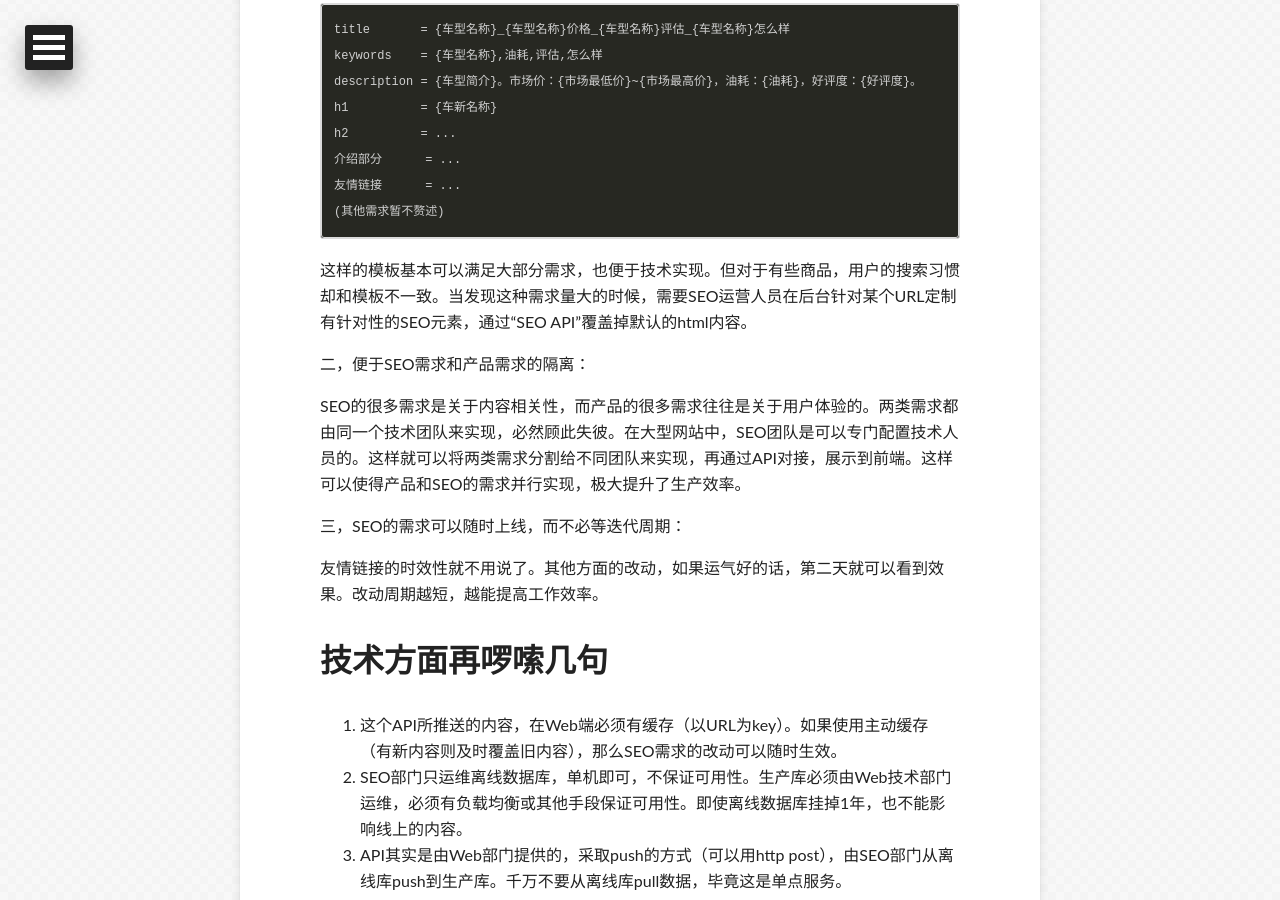
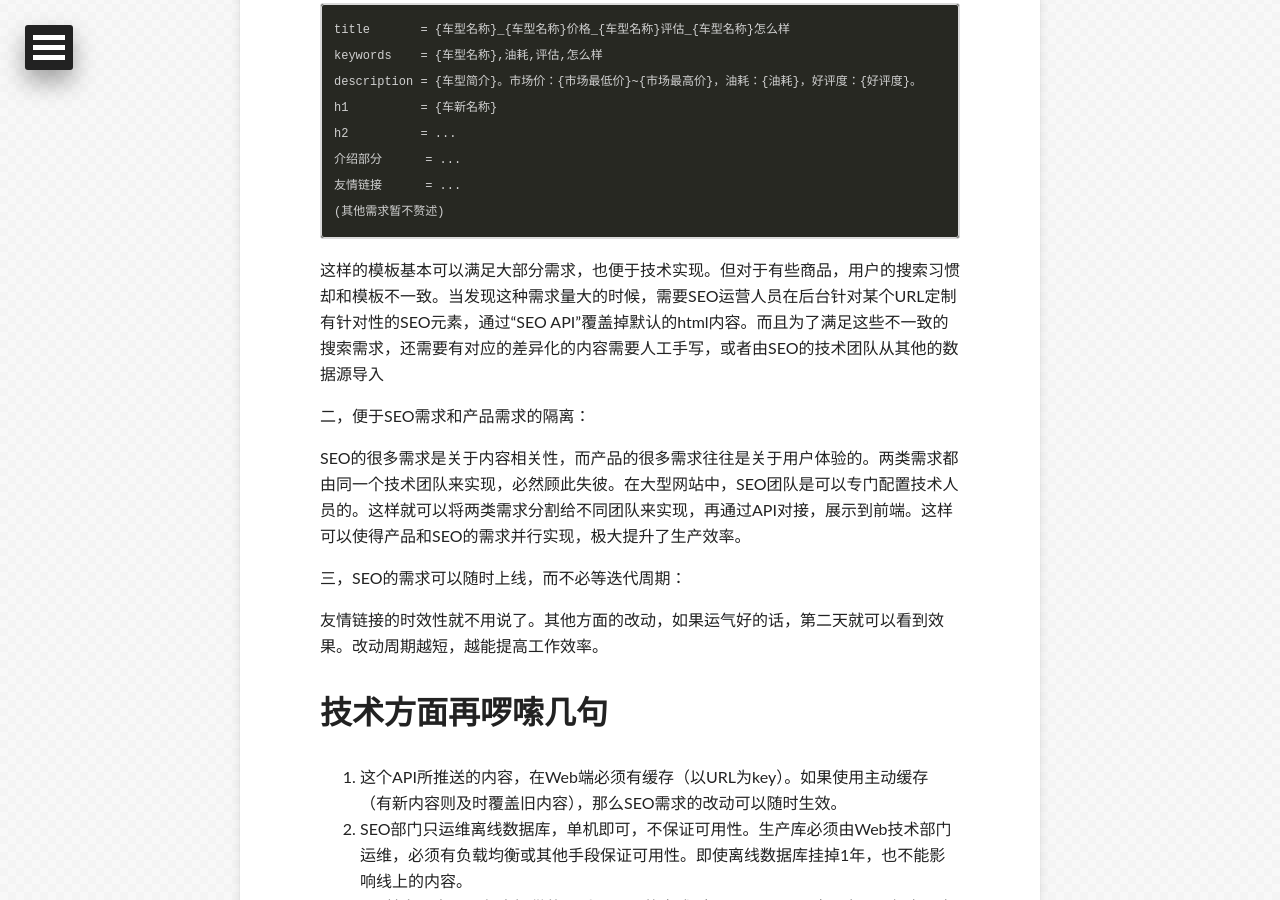
Before and after one commit to apyixiang/apyixiang.github.io, a Jekyll site: the page built from _posts/2015-07-31-seo-api.markdown, in a window 1280 px wide and 900 px high, scrolled down 1316 px. Built offline with Jekyll 4.4.1, drawn with Linux system fonts in a browser that asks for light colours; some web fonts are replaced; Markdown is read by kramdown in place of the engine named in the settings; comment, search, counter and statistics services are not loaded.

Commit message:
addition

````diff
--- a/_posts/2015-07-31-seo-api.markdown
+++ b/_posts/2015-07-31-seo-api.markdown
@@ -30,7 +30,7 @@ h2          = ...
 (其他需求暂不赘述)
 ```
 
-这样的模板基本可以满足大部分需求，也便于技术实现。但对于有些商品，用户的搜索习惯却和模板不一致。当发现这种需求量大的时候，需要SEO运营人员在后台针对某个URL定制有针对性的SEO元素，通过“SEO API”覆盖掉默认的html内容。
+这样的模板基本可以满足大部分需求，也便于技术实现。但对于有些商品，用户的搜索习惯却和模板不一致。当发现这种需求量大的时候，需要SEO运营人员在后台针对某个URL定制有针对性的SEO元素，通过“SEO API”覆盖掉默认的html内容。而且为了满足这些不一致的搜索需求，还需要有对应的差异化的内容需要人工手写，或者由SEO的技术团队从其他的数据源导入
 
 二，便于SEO需求和产品需求的隔离：
 
````
